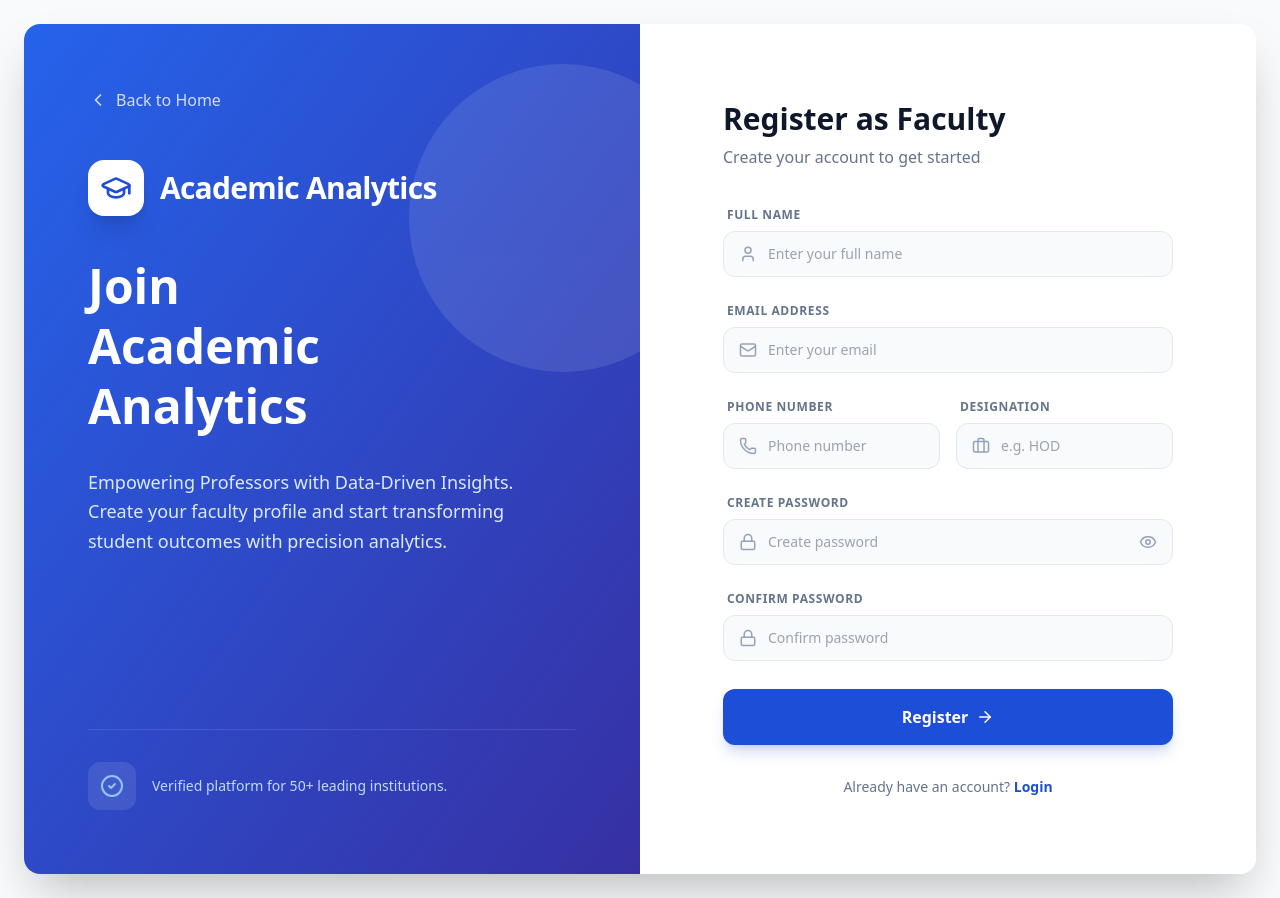
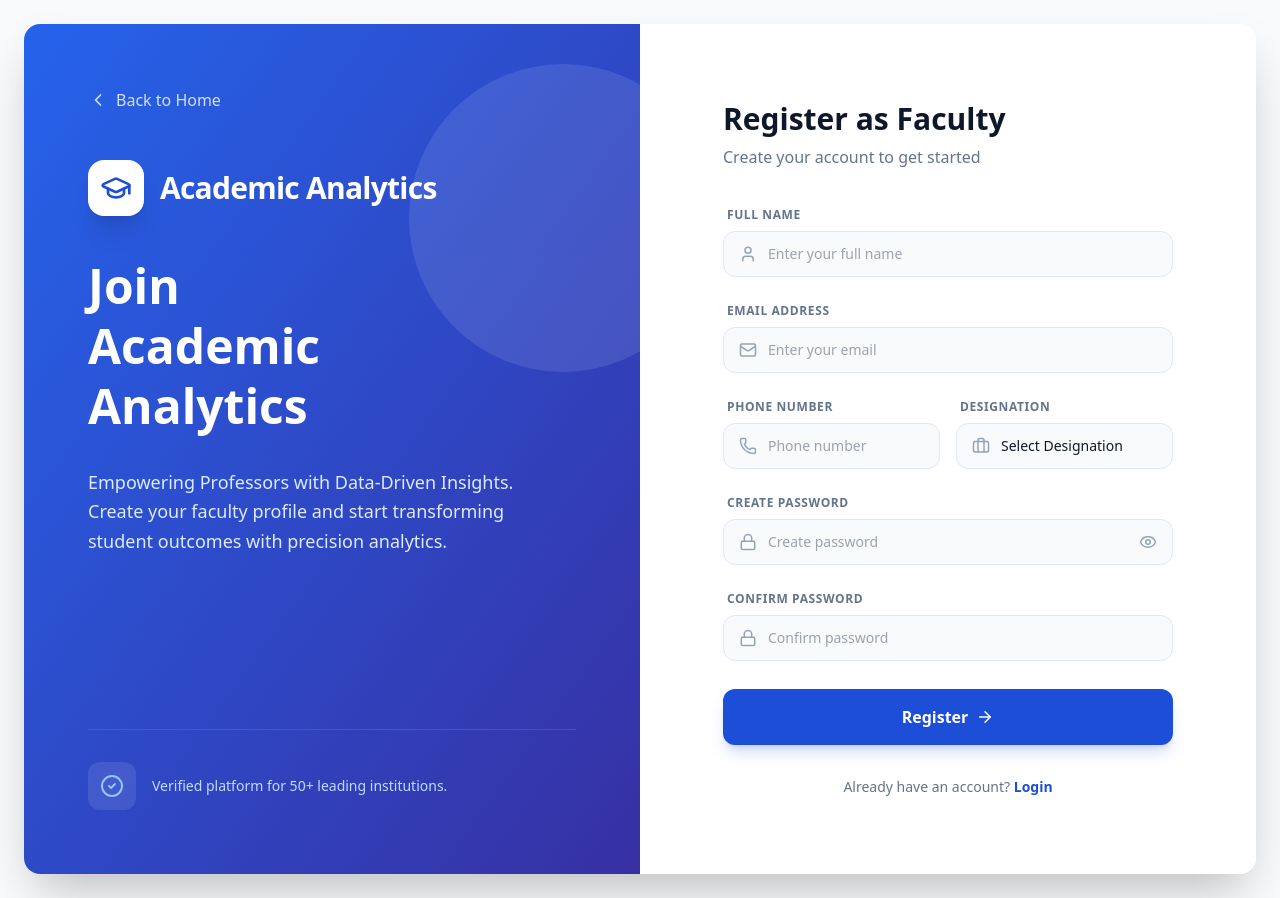
Before and after one commit to Monika166/academic-analytics-, a React (Vite) app: page /register in a window 1280 px wide. Built offline with nearby package versions, Linux system fonts and the light colour scheme.

Commit message:
Added dropdown

```diff
--- a/components/RegisterPage.tsx
+++ b/components/RegisterPage.tsx
@@ -247,9 +247,7 @@ const RegisterPage: React.FC = () => {
                     <div className="absolute inset-y-0 left-0 pl-4 flex items-center pointer-events-none text-slate-400 group-focus-within:text-blue-600 transition-colors">
                       <Briefcase size={18} />
                     </div>
-                    <input
-                      type="text"
-                      placeholder="e.g. HOD"
+                    <select
                       required
                       value={formData.designation}
                       onChange={(e) =>
@@ -258,8 +256,12 @@ const RegisterPage: React.FC = () => {
                           designation: e.target.value,
                         })
                       }
-                      className="w-full pl-11 pr-4 py-3 bg-slate-50 border border-slate-200 rounded-xl focus:outline-none focus:ring-2 focus:ring-blue-600/20 focus:border-blue-600 transition-all text-sm"
-                    />
+                      className="w-full pl-11 pr-4 py-3 bg-slate-50 border border-slate-200 rounded-xl focus:outline-none focus:ring-2 focus:ring-blue-600/20 focus:border-blue-600 transition-all text-sm appearance-none"
+                    >
+                      <option value="">Select Designation</option>
+                      <option value="Professor">Professor</option>
+                      <option value="HOD">HOD</option>
+                    </select>
                   </div>
                 </div>
               </div>
```
